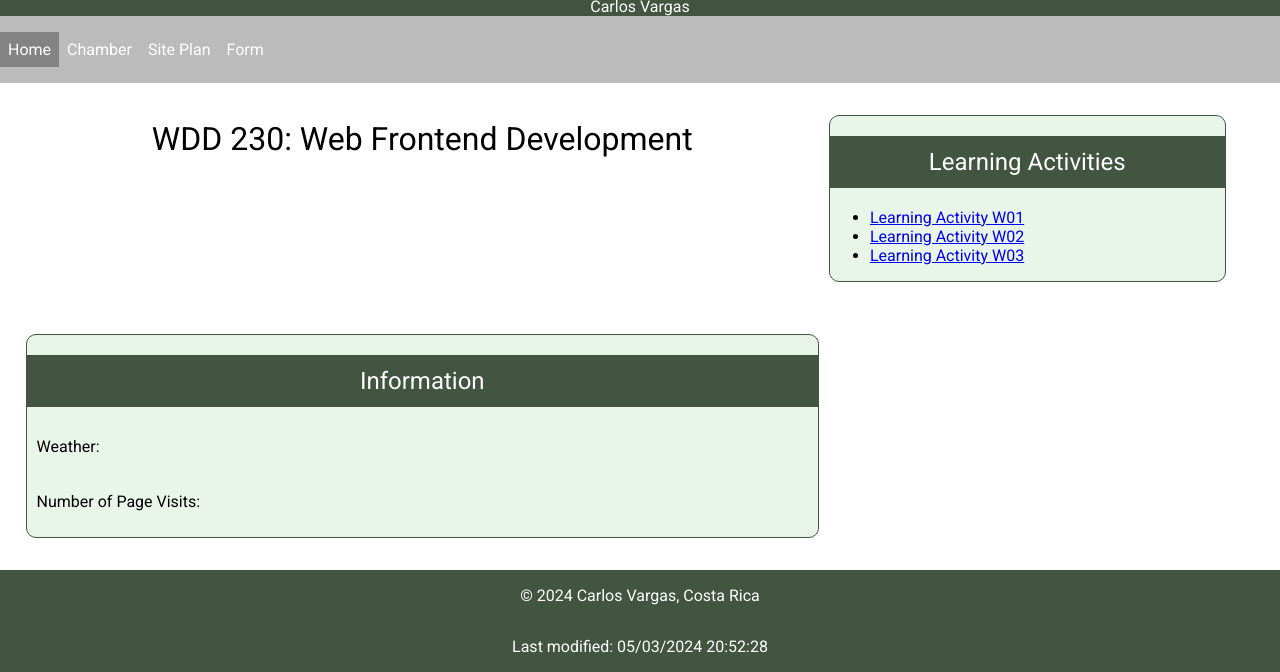
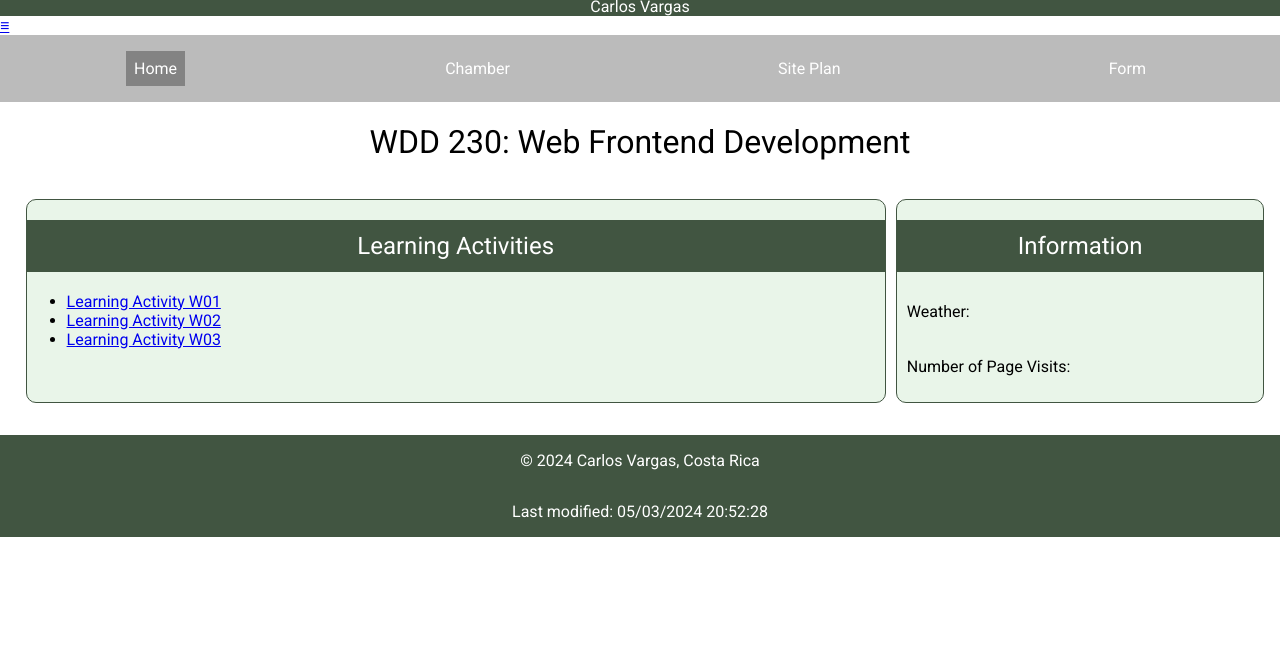
Before and after one commit to cvargas306/wdd230, a plain HTML site: page index.html in a window 1280 px wide. Shown: the part 143-815 px from the top of the page. Drawn offline with Linux system fonts and the light colour scheme.

Commit message:
home page corrected

```diff
--- a/index.html
+++ b/index.html
@@ -22,6 +22,7 @@
         <img src="images/profile.jpg" alt="Carlos Vargas Profile" width="120" height="140">
         <span>Carlos Vargas</span>
     </header>
+    <a id="menu" href="#"></a>
     <nav>
         <ul>
             <li class="active"><a href="http://127.0.0.1:5500/wdd230/week02/design.html">Home</a></li>
@@ -34,6 +35,7 @@
         <h1>
             WDD 230: Web Frontend Development
         </h1>
+        <div class="sections">
             <section class="card">
                 <h2>Learning Activities</h2>
                 <ul>
@@ -48,6 +50,8 @@
                 <p>Weather: </p>
                 <p>Number of Page Visits: </p>
             </section>
+        </div>
+
     </main>
     <footer>
         <p>
--- a/styles/base.css
+++ b/styles/base.css
@@ -19,7 +19,6 @@ nav {
     flex-direction: column;
     background-color: #bbb;
     text-align: center;
-
 }
 
 body {
@@ -37,9 +36,16 @@ h1 {
 
 nav ul {
     list-style-type: none;
+    width: 100%;
     padding: 0;
     display: flex;
+    flex-direction: column;
+    justify-content: space-around;
 
+}
+
+#menu::before {
+    content: "≡";
 }
 
 nav a {
@@ -59,10 +65,15 @@ nav .active {
 }
 
 main {
-    display: grid;
-    grid-template-columns: repeat(auto-fit, minmax(300px, 1fr));
+    /*display: grid;
+    grid-template-columns: repeat(auto-fit, minmax(300px, 1fr));*/
     gap: 20px;
     margin: 1rem 2vw
+}
+
+.sections {
+    display: grid;
+
 }
 
 .card {
--- a/styles/larger.css
+++ b/styles/larger.css
@@ -6,12 +6,22 @@
         justify-content: space-between;
     }
 
+    nav ul {
+
+        flex-direction: row;
+    }
+
     main {
-        display: grid;
-        grid-template-columns: 2fr 1fr;
+
+        /*grid-template-columns: 2fr 1fr; */
         column-gap: 10px;
-        max-width: 1200px;
+        max-width: 100%;
 
+    }
+
+    .sections {
+        grid-template-columns: 70% 30%;
+        gap: 10px;
     }
 
 
```
Lines whose indentation alone changed are shown as unchanged.
